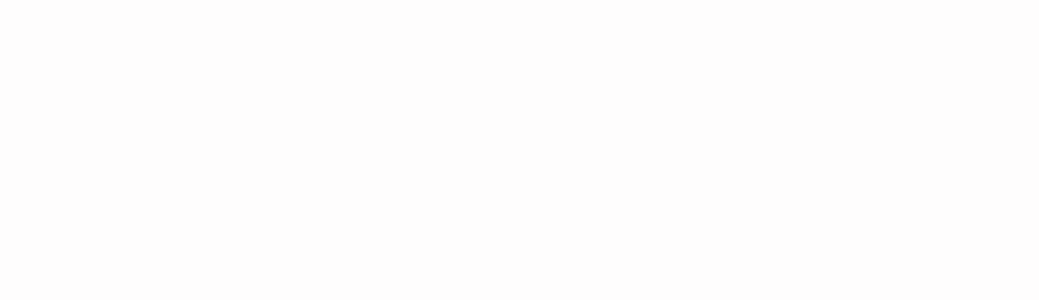
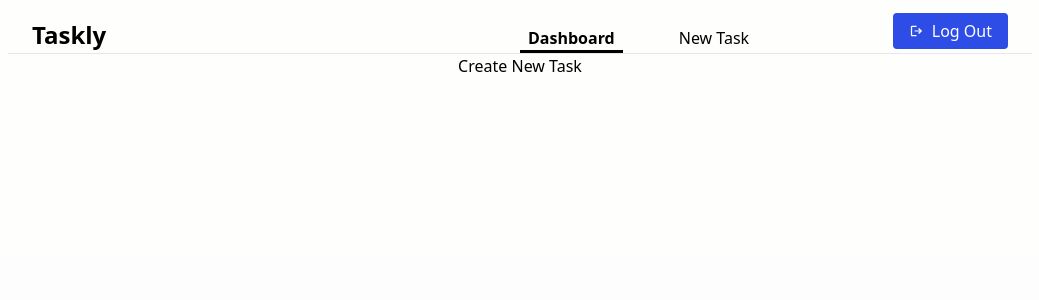
Before and after one commit to atonya-bravin/Full_Stack_To_Do_List, a React (Vite) app: page /Dashboard/newTask in a window 1280 px wide. Before the commit this address had no page. Shown: the top 300 px of the page, without its empty margins (120-1159 px from the left). Built offline with nearby package versions, Linux system fonts and the light colour scheme.

Commit message:
feat: Implementation of Dashboard and Create tasks pages
The user can now access the Dashboard and the new tasks pages using the
menu links.

```diff
--- a/src/App.tsx
+++ b/src/App.tsx
@@ -16,6 +16,8 @@
 import SignUpPage from "./V2/Pages/SignUpPage";
 import SignInPage from "./V2/Pages/SignInPage";
 import Dashboard from "./V2/Pages/Dashboard";
+import Tasks from "./V2/Pages/Tasks";
+import CreateTask from "./V2/Pages/CreateTask";
 
 const App = () => {
   return(
@@ -30,7 +32,10 @@
           {/* <Route path="/tasks" element={<TaskPage />} /> */}
           <Route path="/signIn" element={<SignInPage />} />
           <Route path="/SignUp" element={<SignUpPage />} />
-          <Route path="/Dashboard" element={<Dashboard />} />
+          <Route path="/Dashboard" element={<Dashboard />} >
+            <Route path="" element={<Tasks />} />
+            <Route path="newTask" element={<CreateTask />} />
+          </Route>
         </Routes>
       </Router>
     </div>
--- a/src/V2/Components/Menu/LargeScreenMenu.tsx
+++ b/src/V2/Components/Menu/LargeScreenMenu.tsx
@@ -1,18 +1,31 @@
-import { useState } from "react";
+import { useEffect, useState } from "react";
 import logOutIcon from "../../assets/Icons/Logout.svg";
+import { useNavigate } from "react-router-dom";
+
+type MenuItem = {
+    Title: string;
+    active: boolean;
+    link: string;
+};
 
 const LargeScreenMenu = () => {
+    const navigate = useNavigate();
+
+
     // This is the method that takes effect on any active menu link
     const activeMenuItemClass = "font-bold border-b-[3px] border-b-black px-[8px]";
 
     // This is the class that takes effect on any inactive menu links
     const inactiveMenuItemClass = "font-regular border-b-[0px] px-[8px] hover:cursor-pointer";
 
+
+    const [menuItems, setMenuItems] = useState<MenuItem[]>([]);
     // This is a list of the menu Items
-    const [menuItems, setMenuItems] = useState([
-        { Title: "Dashboard", active: true },
-        { Title: "New Task", active: false },
-    ]);
+    useEffect(() => {
+        setMenuItems([...menuItems,
+            { Title: "Dashboard", active: true, link: "/Dashboard" },
+            { Title: "New Task", active: false, link: "/Dashboard/newTask" }]);
+    },[]);
 
     // This is the function that handles the activation and deactivation of links
     const handleLinkActivation = (index: number) => {
@@ -21,6 +34,7 @@
             active: i === index,
         }));
         setMenuItems(updatedMenuItems);
+        navigate(menuItems[index].link);
     };
 
     return(
--- /dev/null
+++ b/src/V2/Pages/CreateTask.tsx
@@ -0,0 +1,9 @@
+const CreateTask = () => {
+    return(
+        <div>
+            Create New Task
+        </div>
+    );
+}
+
+export default CreateTask;
--- a/src/V2/Pages/Dashboard.tsx
+++ b/src/V2/Pages/Dashboard.tsx
@@ -1,5 +1,5 @@
+import { Outlet } from "react-router-dom";
 import LargeScreenMenu from "../Components/Menu/LargeScreenMenu";
-import Tasks from "./Tasks";
 
 const Dashboard = () => {
     return(
@@ -8,8 +8,8 @@
             {/* Menu Bar */}
             <LargeScreenMenu />
 
-            {/* Tasks area -> This is the area that shows all the scheduled tasks */}
-            <Tasks />
+            {/* The task area that displays the tasks or displays a new task form */}
+            <Outlet />
         </div>
     );
 };
```
